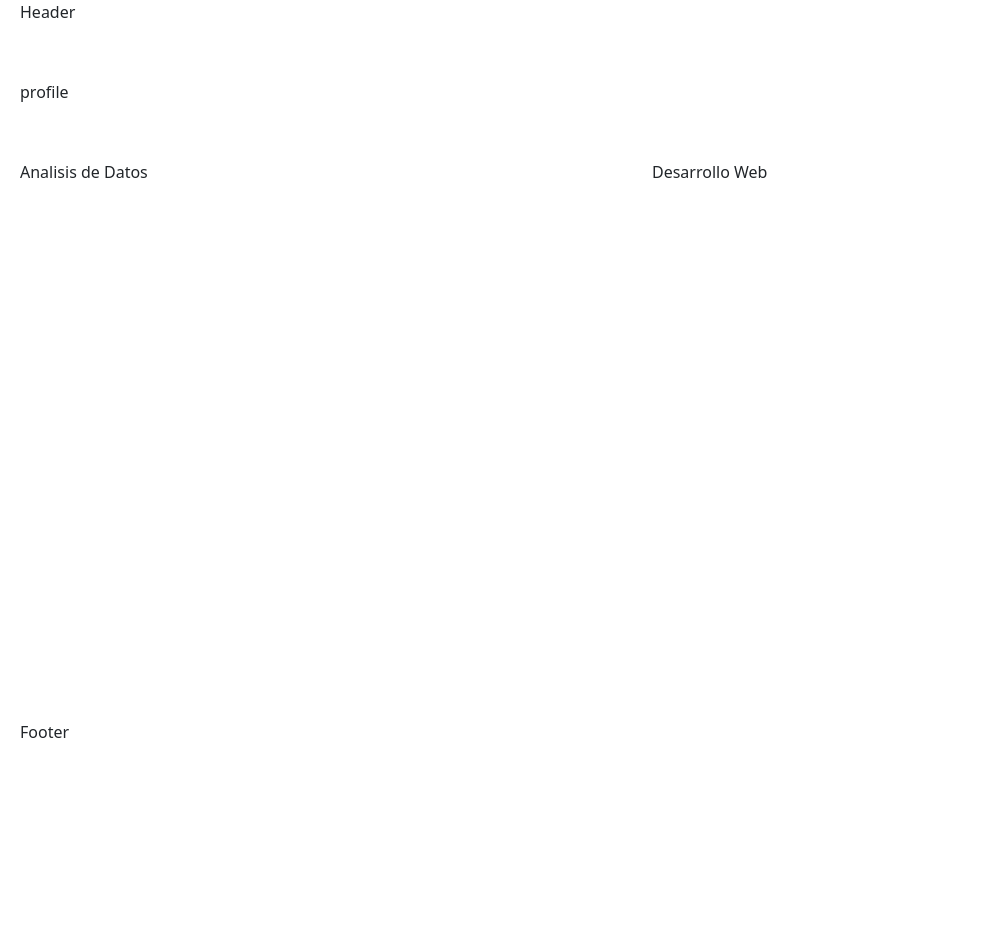
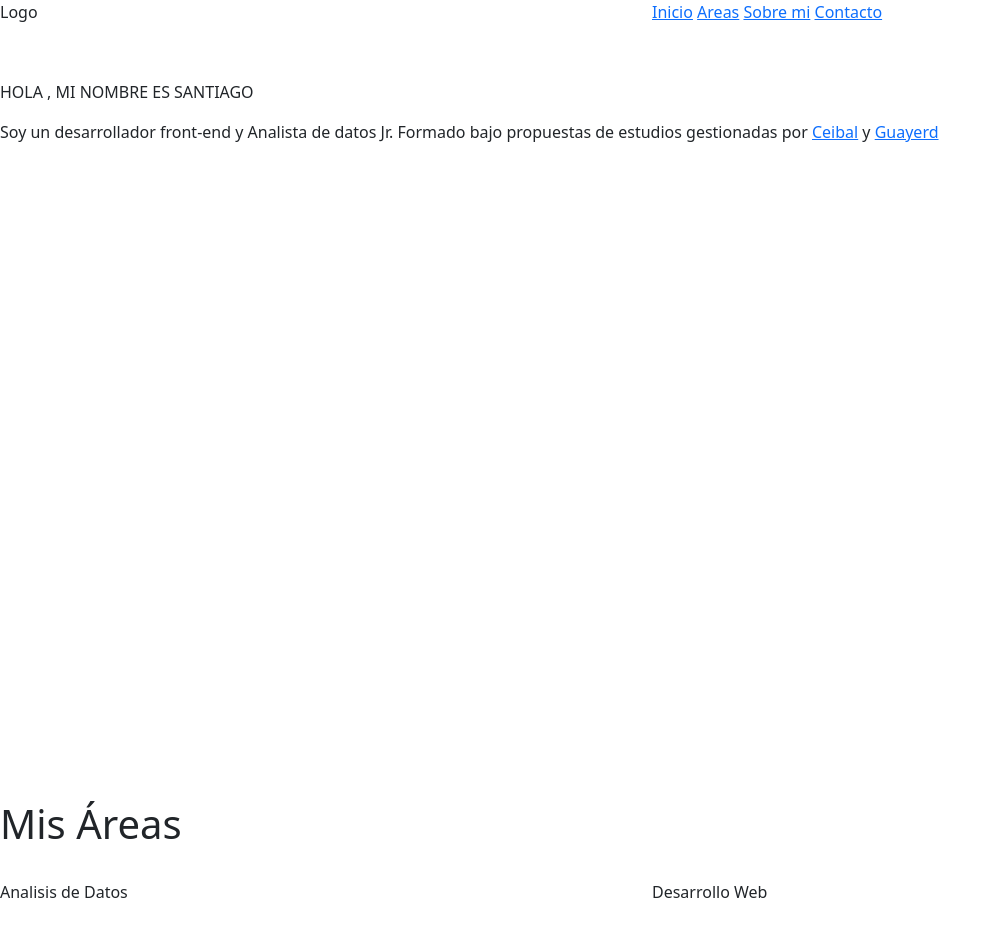
Before and after one commit to SagoDev/Portfolio-Web-Santiago-Lanz, a plain HTML site: page index.html in a window 1280 px wide. Shown: the top 952 px of the page, without its empty margins (0-1001 px from the left). Before the commit the page ends 800 px from the top, so only its background shows below. Drawn offline with nearby package versions, Linux system fonts and the light colour scheme.

Commit message:
Saludo Inicial
- Agregado texto para bienvenida.
- Agregada Barra de Navegación.

```diff
--- a/index.html
+++ b/index.html
@@ -13,17 +13,31 @@
 
 <body>
     <div class="main-container">
-        <div class="header-container">
-            Header
+        <div class="up-view-container">
+            <div class="header-container row">
+                <div class="logo-container col-6">Logo</div>
+                <div class="nav-container col-6">
+                    <a href="">Inicio</a>
+                    <a href="">Areas</a>
+                    <a href="">Sobre mi</a>
+                    <a href="">Contacto</a>
+                </div>
             </div>
             <div class="profile-container">
-            profile
+                <p>HOLA , MI NOMBRE ES SANTIAGO</p>
+                <h1></h1>
+                <p>Soy un desarrollador front-end y Analista de datos Jr. Formado bajo propuestas de estudios gestionadas por <a href="https://ceibal.edu.uy">Ceibal</a> y <a href="https://www.guayerd.com/es/">Guayerd</a></p>
             </div>
-        <div class="content-container row">
-            <div class="right-side col-6">
+        </div>
+        <div class="bottom-view-container">
+            <div class="title-container">
+                <h1>Mis Áreas</h1>
+            </div>
+            <div class="areas-container row">
+                <div class="Analyst-side col-6">
                     Analisis de Datos
                 </div>
-            <div class="left-side col-6">
+                <div class="developer-side col-6">
                     Desarrollo Web
                 </div>
             </div>
@@ -31,6 +45,7 @@
                 Footer
             </div>
         </div>
+    </div>
     <!--Script Bootstrap-->
     <script src="https://cdn.jsdelivr.net/npm/bootstrap@5.3.2/dist/js/bootstrap.bundle.min.js"></script>
 </body>
--- a/styles/index.style.css
+++ b/styles/index.style.css
@@ -4,19 +4,22 @@
     box-sizing: border-box;
 }
 
-.main-container {
+.welcome-container {
     display: flex;
     flex-direction: column;
     padding: 0 20px;
+}
+
+.up-view-container,
+.bottom-view-container {
     height: 100vh;
 }
 
 .header-container,
 .footer-container,
-.profile-container {
+.title-container{
     height: 10%;
 }
-
-.content-container {
-    height: 70%;
+.areas-container{
+    height: 80%;
 }
```
Lines whose indentation alone changed are shown as unchanged.
